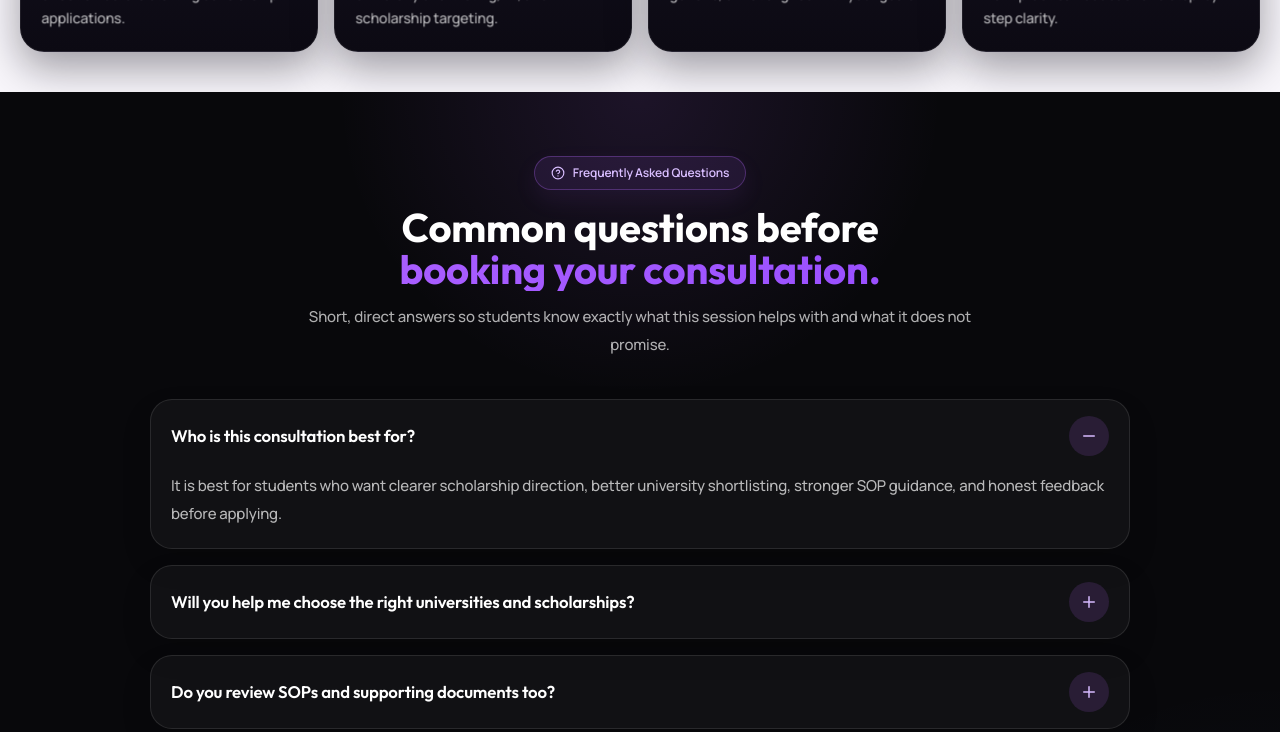
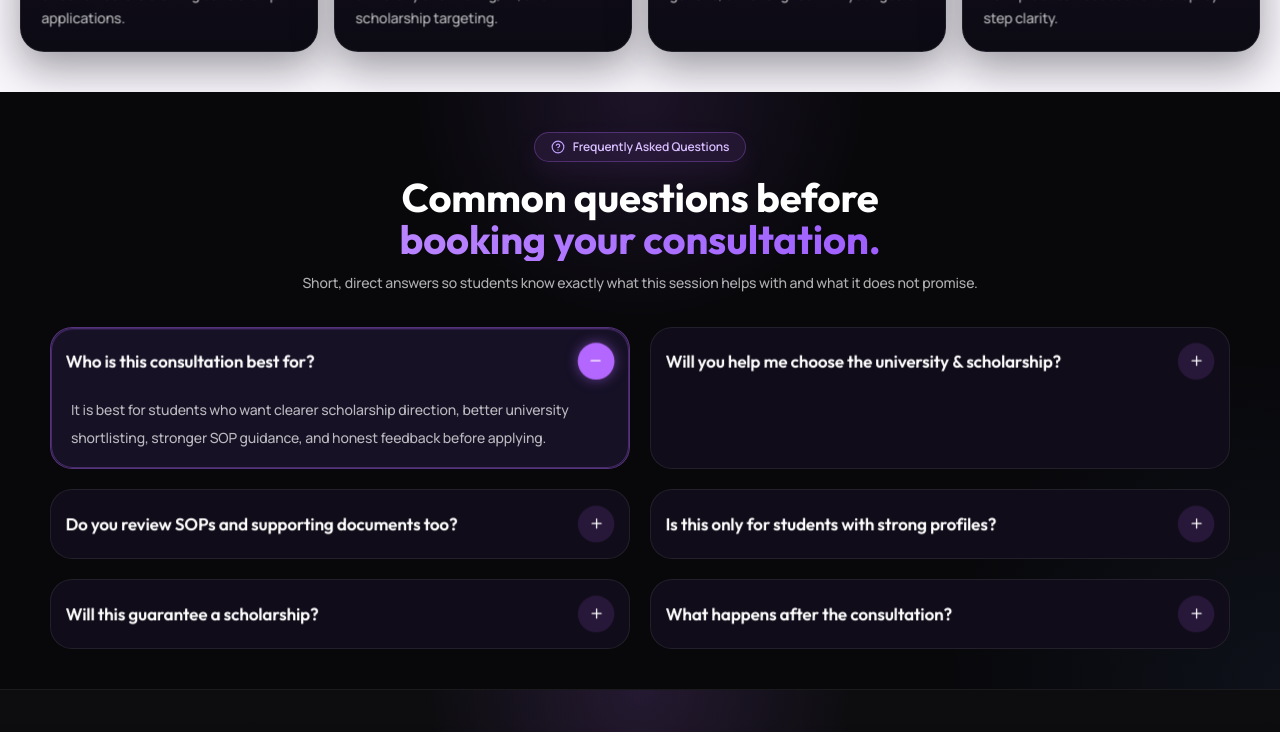
Before and after one commit to MuhammadNoumanAfzal/gmc-session-management, a React (Vite) app: page / in a window 1280 px wide. Shown: the part 5100-5832 px from the top of the page. Built offline with nearby package versions, Linux system fonts and the light colour scheme.

Commit message:
feat: add interactive FAQ section with hover effects and animated state transitions

```diff
--- a/src/components/landing/FaqSection.jsx
+++ b/src/components/landing/FaqSection.jsx
@@ -1,6 +1,6 @@
-import { AnimatePresence, motion } from 'framer-motion'
+import { AnimatePresence, motion, useMotionValue, useSpring, useTransform } from 'framer-motion'
 import { HelpCircle, Minus, Plus } from 'lucide-react'
-import { useState } from 'react'
+import { useState, useRef } from 'react'
 import SectionReveal from '../SectionReveal'
 
 const faqs = [
@@ -10,7 +10,7 @@ const faqs = [
       'It is best for students who want clearer scholarship direction, better university shortlisting, stronger SOP guidance, and honest feedback before applying.',
   },
   {
-    question: 'Will you help me choose the right universities and scholarships?',
+    question: 'Will you help me choose the university & scholarship?',
     answer:
       'Yes. The session is designed to help you think more strategically about scholarship fit, university options, and where your profile has the best chance.',
   },
@@ -37,37 +37,113 @@ const faqs = [
 ]
 
 function FaqItem({ answer, isOpen, onToggle, question }) {
+  const cardRef = useRef(null)
+  const [isHovered, setIsHovered] = useState(false)
+  const [spotlightPos, setSpotlightPos] = useState({ x: 0, y: 0 })
+
+  // Normalized cursor coordinates (-0.5 to 0.5)
+  const x = useMotionValue(0)
+  const y = useMotionValue(0)
+
+  // Maps coordinates to 3D rotation angles
+  const rotateX = useSpring(useTransform(y, [-0.5, 0.5], [6, -6]), { damping: 25, stiffness: 220 })
+  const rotateY = useSpring(useTransform(x, [-0.5, 0.5], [-6, 6]), { damping: 25, stiffness: 220 })
+  const scale = useSpring(1, { damping: 15, stiffness: 250 })
+
+  const handleMouseMove = (e) => {
+    if (!cardRef.current) return
+    const rect = cardRef.current.getBoundingClientRect()
+
+    const mouseX = e.clientX - rect.left - rect.width / 2
+    const mouseY = e.clientY - rect.top - rect.height / 2
+    x.set(mouseX / rect.width)
+    y.set(mouseY / rect.height)
+
+    setSpotlightPos({
+      x: e.clientX - rect.left,
+      y: e.clientY - rect.top,
+    })
+
+    setIsHovered(true)
+    scale.set(1.015)
+  }
+
+  const handleMouseLeave = () => {
+    x.set(0)
+    y.set(0)
+    scale.set(1)
+    setIsHovered(false)
+  }
+
   return (
-    <div className="rounded-[22px] border border-white/10 bg-white/[0.04] shadow-[0_14px_30px_rgba(0,0,0,0.14)]">
+    <motion.div
+      ref={cardRef}
+      onMouseMove={handleMouseMove}
+      onMouseLeave={handleMouseLeave}
+      className={`relative rounded-[22px] overflow-hidden border transition-colors duration-300 select-none [perspective:1000px] ${
+        isOpen ? 'border-[#b467ff]/40 bg-[#161125]' : 'border-white/8 bg-[#100c19]'
+      }`}
+      style={{
+        rotateX,
+        rotateY,
+        scale,
+        transformStyle: 'preserve-3d',
+      }}
+    >
+      {/* Reactive cursor spotlight glow */}
+      {isHovered && (
+        <div
+          className="pointer-events-none absolute inset-0 opacity-40 transition-opacity duration-300 z-0"
+          style={{
+            background: `radial-gradient(150px circle at ${spotlightPos.x}px ${spotlightPos.y}px, rgba(180, 103, 255, 0.16), transparent 80%)`,
+          }}
+        />
+      )}
+
+      {/* active border neon glow */}
+      {isOpen && (
+        <div className="absolute inset-0 pointer-events-none border border-[#b467ff]/30 rounded-[22px] shadow-[inset_0_1px_1px_rgba(180,103,255,0.15),0_0_15px_rgba(180,103,255,0.06)]" />
+      )}
+
       <button
-        className="flex w-full items-center justify-between gap-4 px-5 py-4 text-left"
+        className="relative z-10 flex w-full items-center justify-between gap-4 px-5 py-4 text-left focus:outline-none"
         onClick={onToggle}
         type="button"
+        style={{ transform: 'translateZ(20px)' }}
       >
-        <span className="[font-family:'Outfit',sans-serif] text-[1rem] font-semibold text-white sm:text-[1.05rem]">
+        <span className="[font-family:'Outfit',sans-serif] text-[0.98rem] font-semibold text-white sm:text-[1.05rem]">
           {question}
         </span>
-        <span className="inline-grid h-10 w-10 shrink-0 place-items-center rounded-full bg-[#b467ff]/14 text-[#d7bbff]">
-          {isOpen ? <Minus size={18} /> : <Plus size={18} />}
-        </span>
+        <motion.span
+          className={`inline-grid h-9 w-9 shrink-0 place-items-center rounded-full text-white transition-colors ${
+            isOpen ? 'bg-[#b467ff] shadow-[0_0_12px_rgba(180,103,255,0.5)] text-white' : 'bg-[#b467ff]/14 text-[#d7bbff]'
+          }`}
+          animate={{ rotate: isOpen ? 180 : 0 }}
+          transition={{ duration: 0.3, ease: 'easeOut' }}
+        >
+          {isOpen ? <Minus size={15} /> : <Plus size={15} />}
+        </motion.span>
       </button>
 
       <AnimatePresence initial={false}>
-        {isOpen ? (
+        {isOpen && (
           <motion.div
             animate={{ height: 'auto', opacity: 1 }}
-            className="overflow-hidden"
+            className="relative z-10 overflow-hidden"
             exit={{ height: 0, opacity: 0 }}
             initial={{ height: 0, opacity: 0 }}
-            transition={{ duration: 0.28, ease: [0.22, 1, 0.36, 1] }}
+            transition={{ duration: 0.3, ease: [0.22, 1, 0.36, 1] }}
           >
-            <div className="px-5 pb-5 text-sm leading-7 text-white/70 sm:text-[15px]">
+            <div
+              className="px-5 pb-4 text-xs.5 leading-6 text-white/70 sm:text-sm sm:leading-7"
+              style={{ transform: 'translateZ(10px)' }}
+            >
               {answer}
             </div>
           </motion.div>
-        ) : null}
+        )}
       </AnimatePresence>
-    </div>
+    </motion.div>
   )
 }
 
@@ -75,27 +151,28 @@ function FaqSection() {
   const [openIndex, setOpenIndex] = useState(0)
 
   return (
-    <section className="relative overflow-hidden bg-[#08080b] py-12 sm:py-16" id="faq">
+    <section className="relative overflow-hidden bg-[#08080b] py-8 sm:py-10" id="faq">
       <div className="absolute inset-0 bg-[radial-gradient(circle_at_top,_rgba(180,103,255,0.12),_transparent_26%),radial-gradient(circle_at_bottom_right,_rgba(100,160,255,0.06),_transparent_24%)]" />
       <div className="relative mx-auto w-full max-w-[1320px] px-4 sm:px-5">
-        <SectionReveal className="mb-8 text-center sm:mb-10">
-          <div className="inline-flex items-center gap-2 rounded-full border border-[#b467ff]/30 bg-[#b467ff]/10 px-4 py-2 text-[11px] font-semibold text-[#d9beff] shadow-[0_10px_24px_rgba(180,103,255,0.08)] sm:text-xs">
-            <HelpCircle size={14} />
+        <SectionReveal className="mb-6 text-center sm:mb-8">
+          <div className="inline-flex items-center gap-2 rounded-full border border-[#b467ff]/30 bg-[#b467ff]/10 px-4 py-1.5 text-[11px] font-semibold text-[#d9beff] shadow-[0_10px_24px_rgba(180,103,255,0.08)] sm:text-xs">
+            <HelpCircle size={14} className="text-[#c1a0ff]" />
             Frequently Asked Questions
           </div>
-          <h2 className="mt-4 [font-family:'Outfit',sans-serif] text-[1.9rem] font-bold leading-[1.06] text-white sm:text-[2.5rem]">
+          <h2 className="mt-3.5 [font-family:'Outfit',sans-serif] text-[1.65rem] font-bold leading-[1.06] text-white sm:text-[2.1rem] md:text-[2.5rem]">
             Common questions before
-            <span className="block bg-gradient-to-r from-[#b467ff] to-[#8f43ff] bg-clip-text text-transparent">
+            <span className="block bg-gradient-to-r from-[#cf9eff] to-[#8c36ff] bg-clip-text text-transparent">
               booking your consultation.
             </span>
           </h2>
-          <p className="mx-auto mt-3 max-w-[700px] text-sm leading-7 text-white/68 sm:text-[15px]">
+          <p className="mx-auto mt-2.5 max-w-[700px] text-sm leading-6 text-white/68">
             Short, direct answers so students know exactly what this session helps with and what
             it does not promise.
           </p>
         </SectionReveal>
 
-        <div className="mx-auto grid max-w-[980px] gap-4">
+        {/* Space-saving 2-column layout for FAQs */}
+        <div className="mx-auto grid max-w-[1180px] gap-4 md:grid-cols-2 lg:gap-5">
           {faqs.map((faq, index) => (
             <FaqItem
               answer={faq.answer}
```
